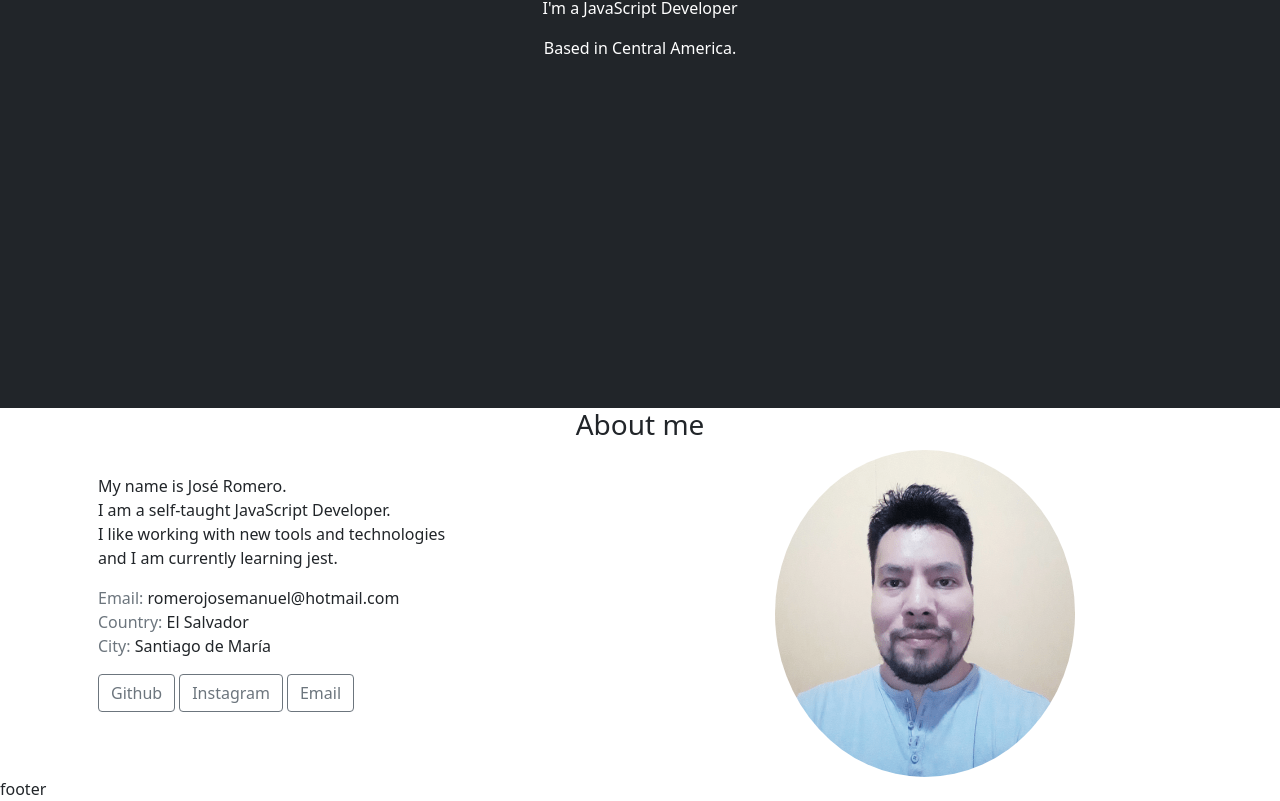
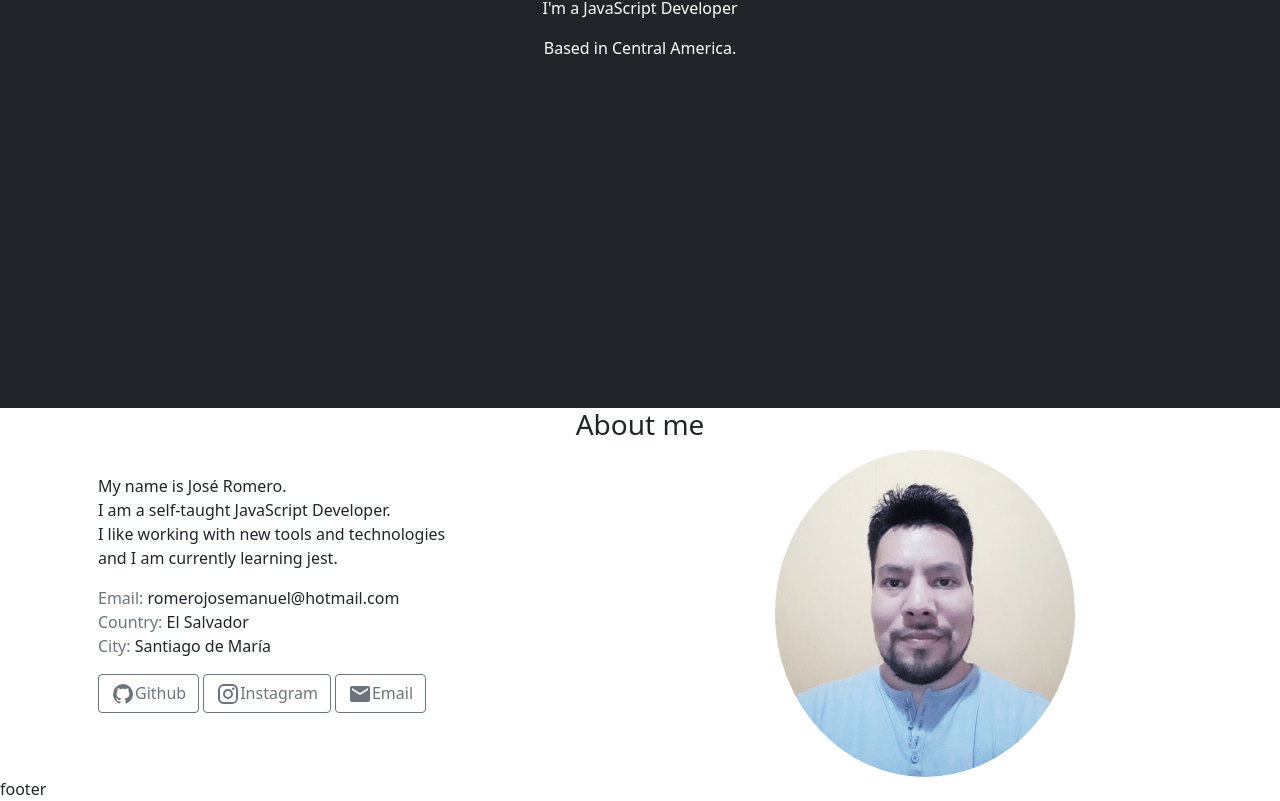
Before and after one commit to JosenRomero/My_Portfolio, a React (Create React App) app: page / in a window 1280 px wide. Shown: the part 392-1193 px from the top of the page. Built offline with nearby package versions, Linux system fonts and the light colour scheme.

Commit message:
added Material Design Icons

```diff
--- a/package.json
+++ b/package.json
@@ -3,6 +3,8 @@
   "version": "0.1.0",
   "private": true,
   "dependencies": {
+    "@mdi/js": "^6.5.95",
+    "@mdi/react": "^1.5.0",
     "@testing-library/jest-dom": "^5.16.1",
     "@testing-library/react": "^12.1.2",
     "@testing-library/user-event": "^13.5.0",
--- a/src/components/About.jsx
+++ b/src/components/About.jsx
@@ -1,5 +1,8 @@
 
 import { Container, Row, Col, Button } from 'react-bootstrap';
+
+import Icon from '@mdi/react';
+import { mdiGithub, mdiInstagram, mdiEmail  } from '@mdi/js';
 
 const About = () => {
 
@@ -24,12 +27,15 @@ const About = () => {
                         </div>
                         <div class="ms-3">
                             <Button href="https://github.com/JosenRomero" className="me-1" variant="outline-secondary" target="_blank">
+                            <Icon path={mdiGithub} size={1}/>
                                 Github
                             </Button>
                             <Button href="https://www.instagram.com/josen._.romero/" className="me-1" variant="outline-secondary" target="_blank">
+                                <Icon path={mdiInstagram} size={1}/>
                                 Instagram
                             </Button>
                             <Button href="mailto:romerojosemanuel@hotmail.com" className="me-1" variant="outline-secondary">
+                                <Icon path={mdiEmail} size={1}/>
                                 Email
                             </Button>
                         </div>
```
Also changed, not shown: 1 other file (tests, documents, lock files or other folders).
